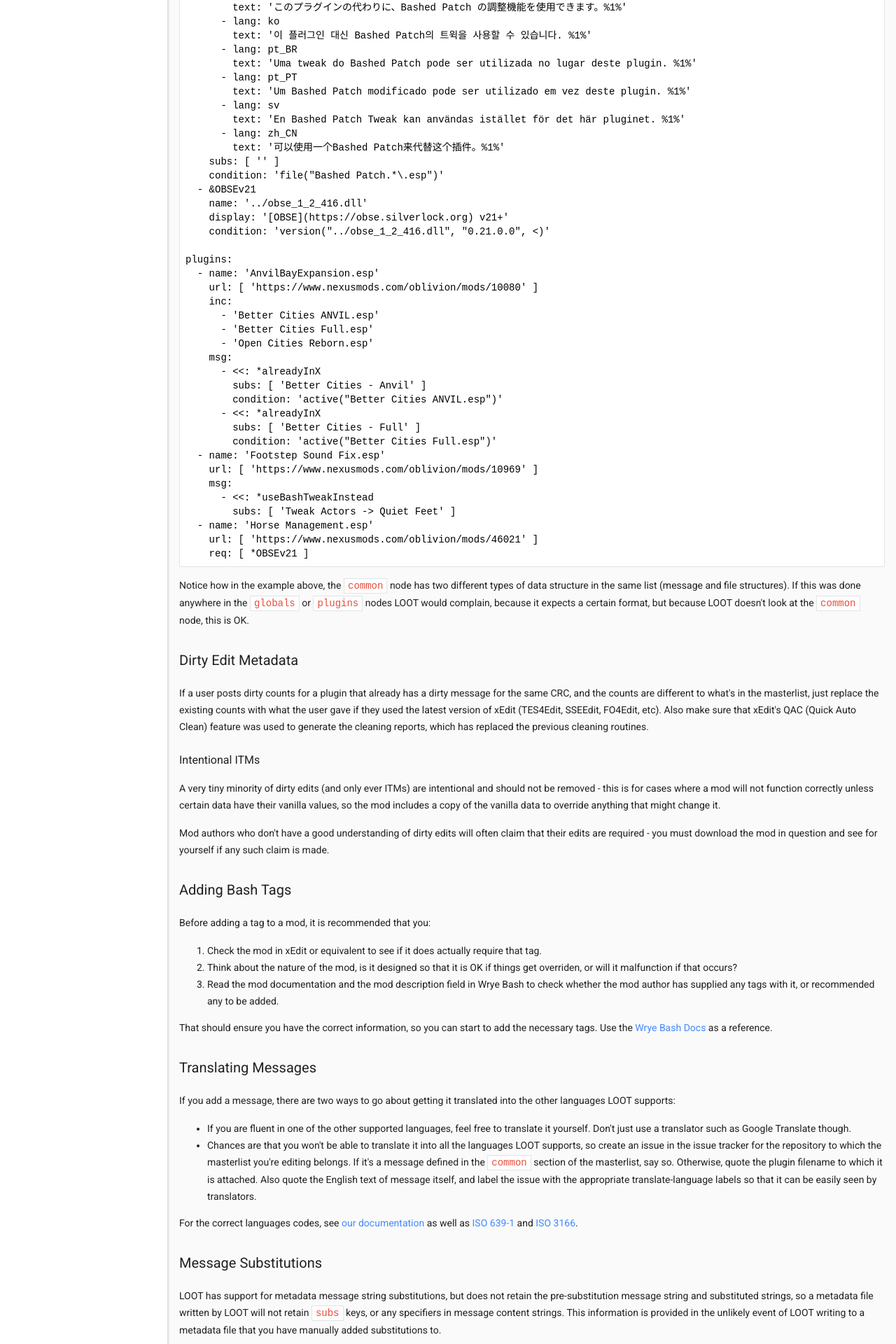
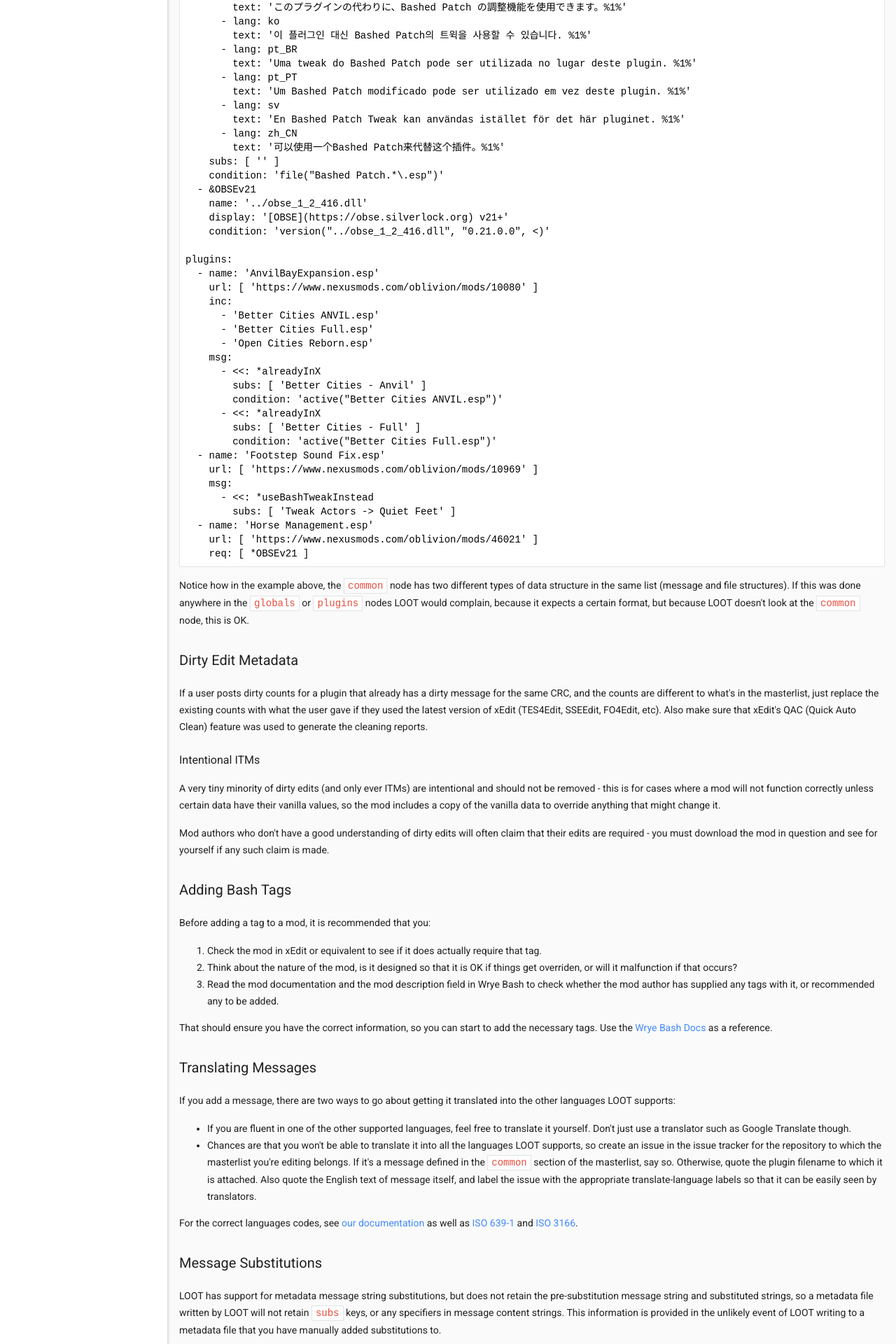
Before and after one commit to loot/loot.github.io, a Jekyll site: the page built from docs/contributing/Masterlist-Editing.html, in a window 1280 px wide. Shown: the part 3080-5000 px from the top of the page at 70% size. Built offline with Jekyll 4.4.1, drawn with Linux system fonts in a browser that asks for light colours; nearby versions of some CDN libraries.

Commit message:
Shorten a sentence mentioning xEdit's QAC

```diff
--- a/docs/contributing/Masterlist-Editing.html
+++ b/docs/contributing/Masterlist-Editing.html
@@ -179,7 +179,7 @@ plugins:
 
 <h3>Dirty Edit Metadata</h3>
 
-<p>If a user posts dirty counts for a plugin that already has a dirty message for the same CRC, and the counts are different to what's in the masterlist, just replace the existing counts with what the user gave if they used the latest version of xEdit (TES4Edit, SSEEdit, FO4Edit, etc). Also make sure that xEdit's QAC (Quick Auto Clean) feature was used to generate the cleaning reports, which has replaced the previous cleaning routines.</p>
+<p>If a user posts dirty counts for a plugin that already has a dirty message for the same CRC, and the counts are different to what's in the masterlist, just replace the existing counts with what the user gave if they used the latest version of xEdit (TES4Edit, SSEEdit, FO4Edit, etc). Also make sure that xEdit's QAC (Quick Auto Clean) feature was used to generate the cleaning reports.</p>
 
 <h4>Intentional ITMs</h4>
 
```
